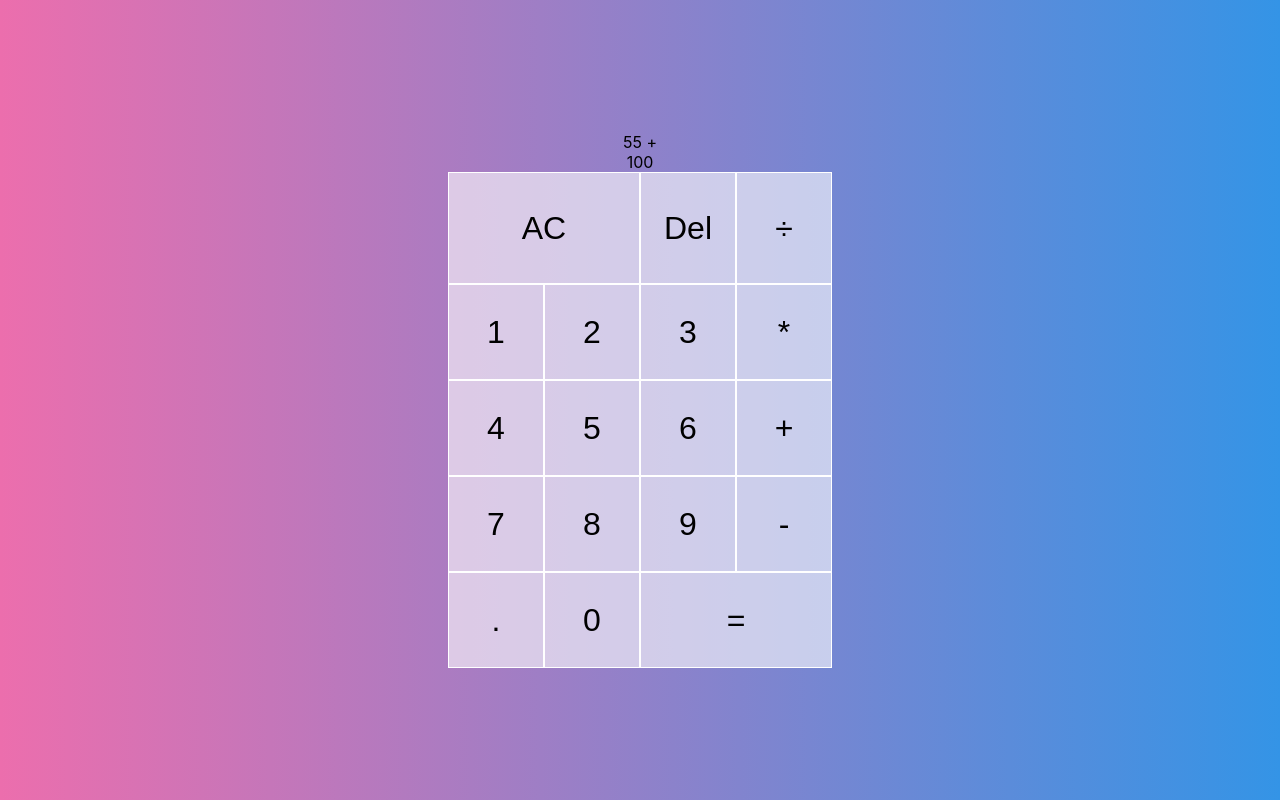
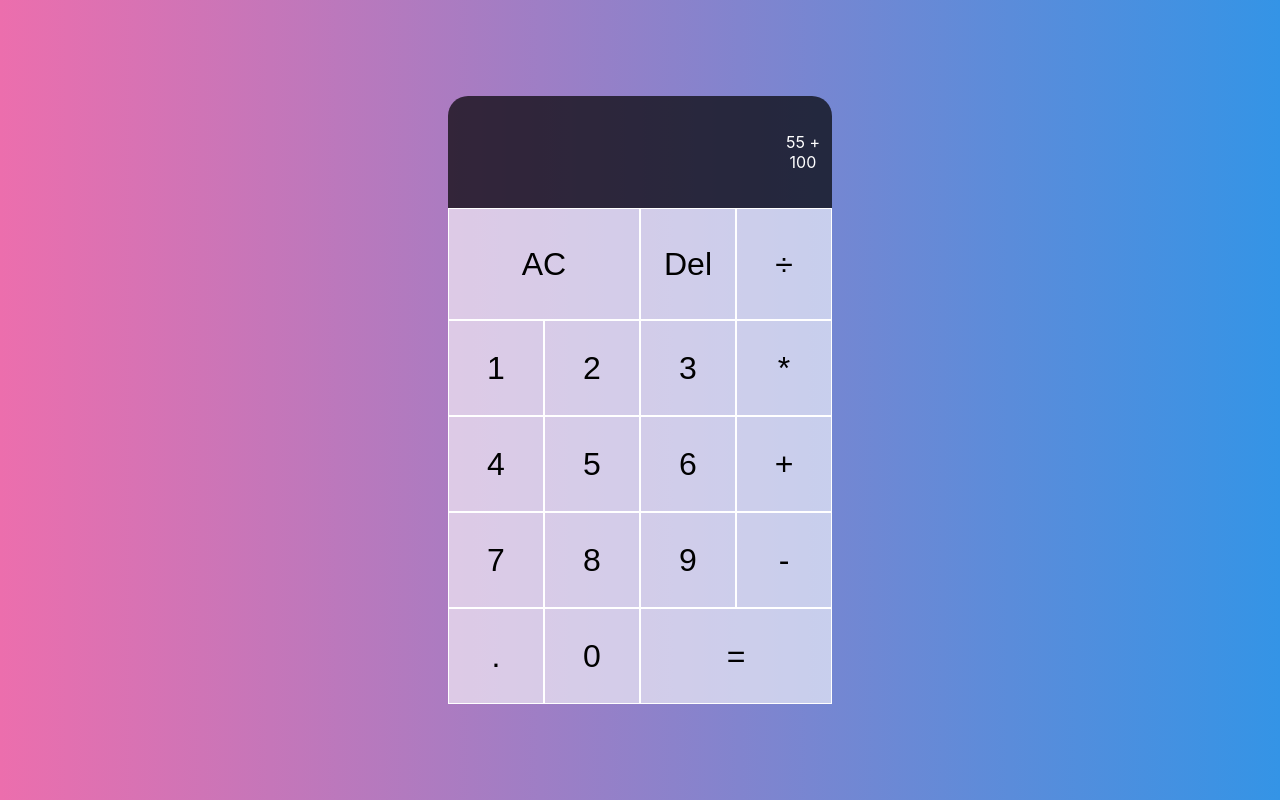
Before and after one commit to M-Hafez22/react-calculator, a React (Create React App) app: page / in a window 1280 px wide. Built offline with nearby package versions, Linux system fonts and the light colour scheme.

Commit message:
💄 Style console structure

```diff
--- a/src/App.css
+++ b/src/App.css
@@ -26,3 +26,24 @@
 .Calc > .numberpad > button:focus {
   background-color: rgba(255, 255, 255, 0.9);
 }
+/*
+End Number Pad
+*/
+
+/*
+Output Console
+*/
+
+.output {
+  min-height: 7rem;
+  background: rgba(0, 0, 0, 0.7);
+  display: flex;
+  flex-direction: column;
+  align-items: flex-end;
+  justify-content: space-around;
+  padding: 0.75rem;
+  word-wrap: break-word;
+  word-break: break-all;
+  color: #fff;
+  border-radius: 20px 20px 0 0;
+}
```
